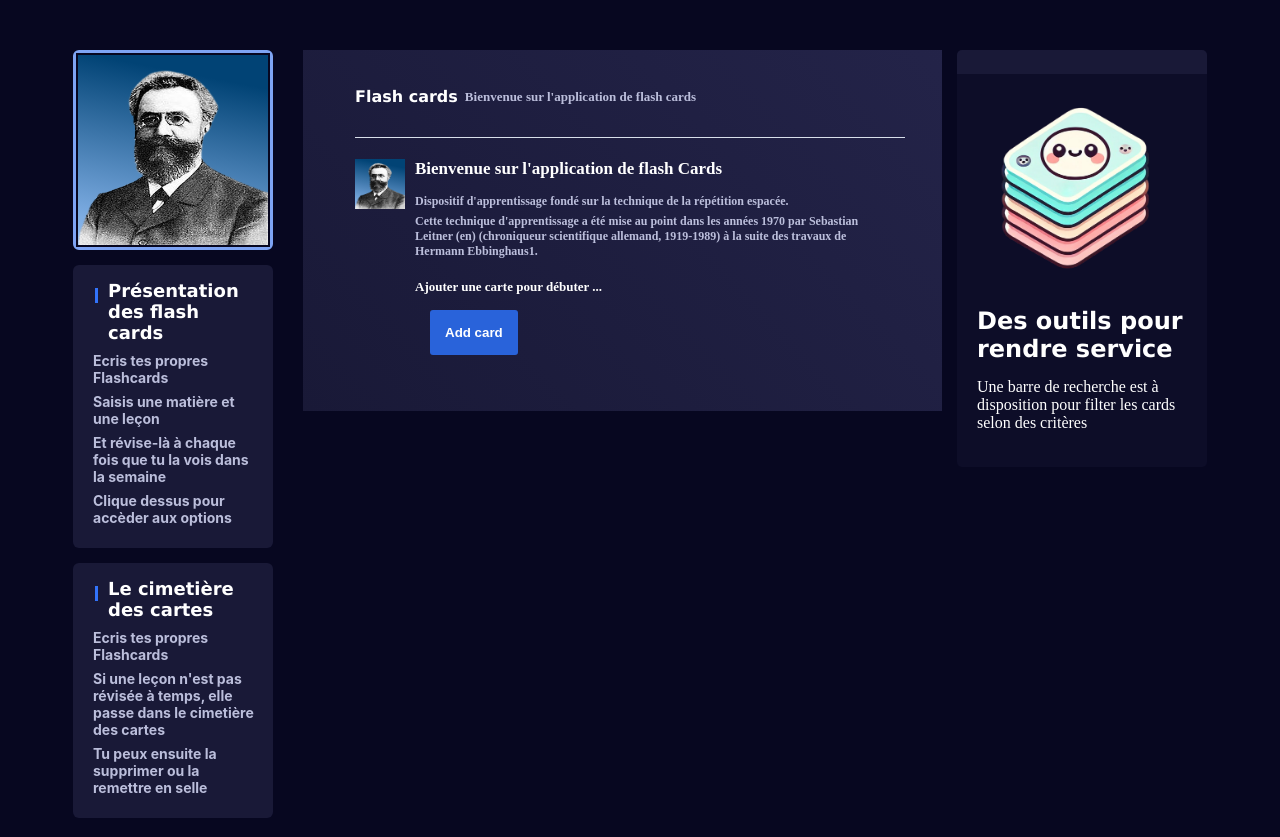
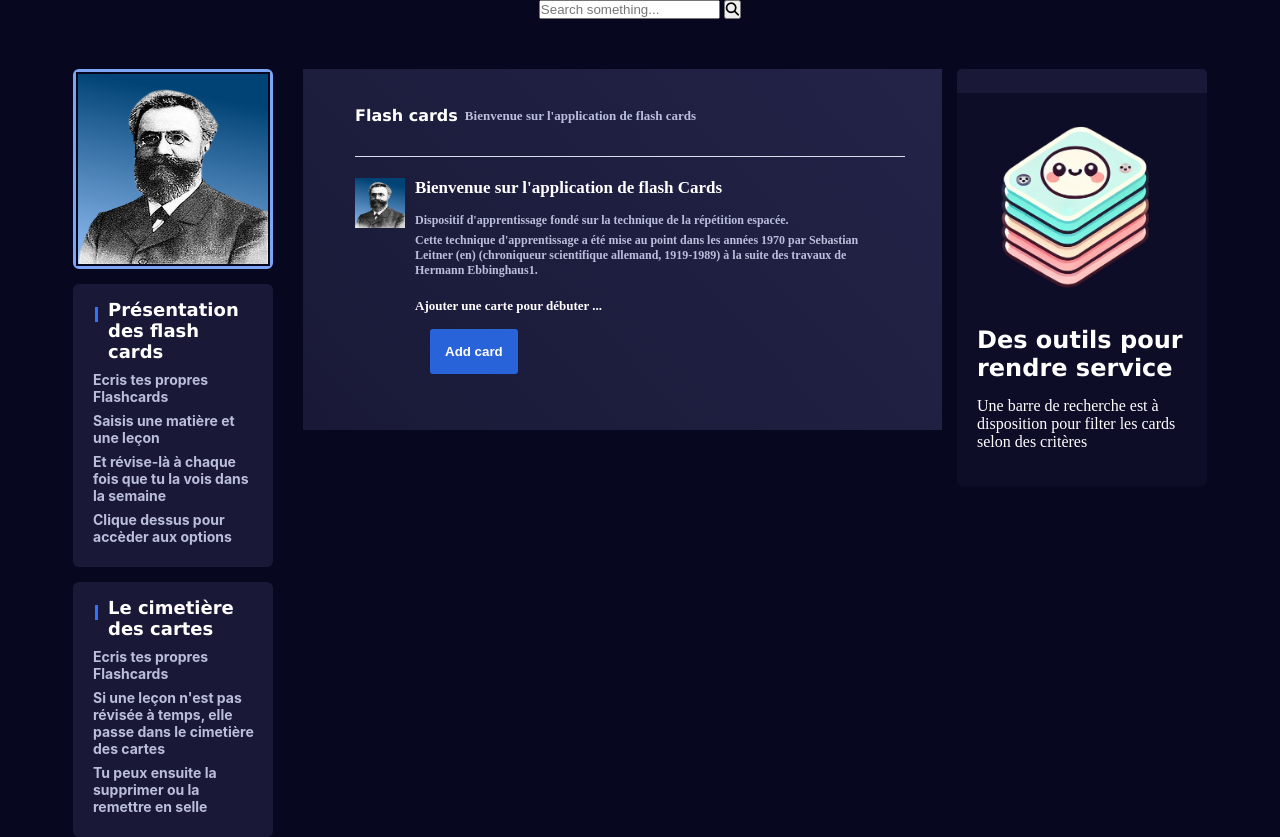
Before and after one commit to krommmm/gestionnaireRevision2, a website with bundled scripts: page front/index.html in a window 1280 px wide. Built offline with nearby package versions, Linux system fonts and the light colour scheme.

Commit message:
ajout header html + css

```diff
--- /dev/null
+++ b/front/assets/css/header.css
@@ -0,0 +1,41 @@
+header {
+    padding: 15px;
+}
+
+#formSearchBar {
+    position: relative;
+}
+
+#formSearchBar input {
+    background-color: #191937;
+    color: rgb(138, 142, 187);
+    height: 35px;
+    border: none;
+    padding-left: 15px;
+    padding-right: 35px;
+    width: 261px;
+    white-space: nowrap;
+    overflow: hidden;
+    text-overflow: ellipsis;
+}
+.text-limiter {
+    width: 100px;
+    display: block;
+    overflow: hidden;
+    text-overflow: ellipsis;
+    white-space: nowrap;
+  }
+
+input:focus {
+    outline: none;
+}
+
+#formSearchBar button {
+    background-color: #191937;
+    color: white;
+    border: none;
+    cursor: pointer;
+    position: absolute;
+    top: 9px;
+    right: 20px;
+}
--- a/front/index.html
+++ b/front/index.html
@@ -11,8 +11,11 @@
 </head>
 
 <body>
-    <header>
-
+    <header style="color:red">
+        <form id="formSearchBar">
+            <input type="text" name="search" placeholder="Search something..."/>
+            <button type="submit"><i class="fa-solid fa-magnifying-glass"></i></button>
+        </form>
     </header>
     <div class="wrapper">
         <section class="presentation">
```
